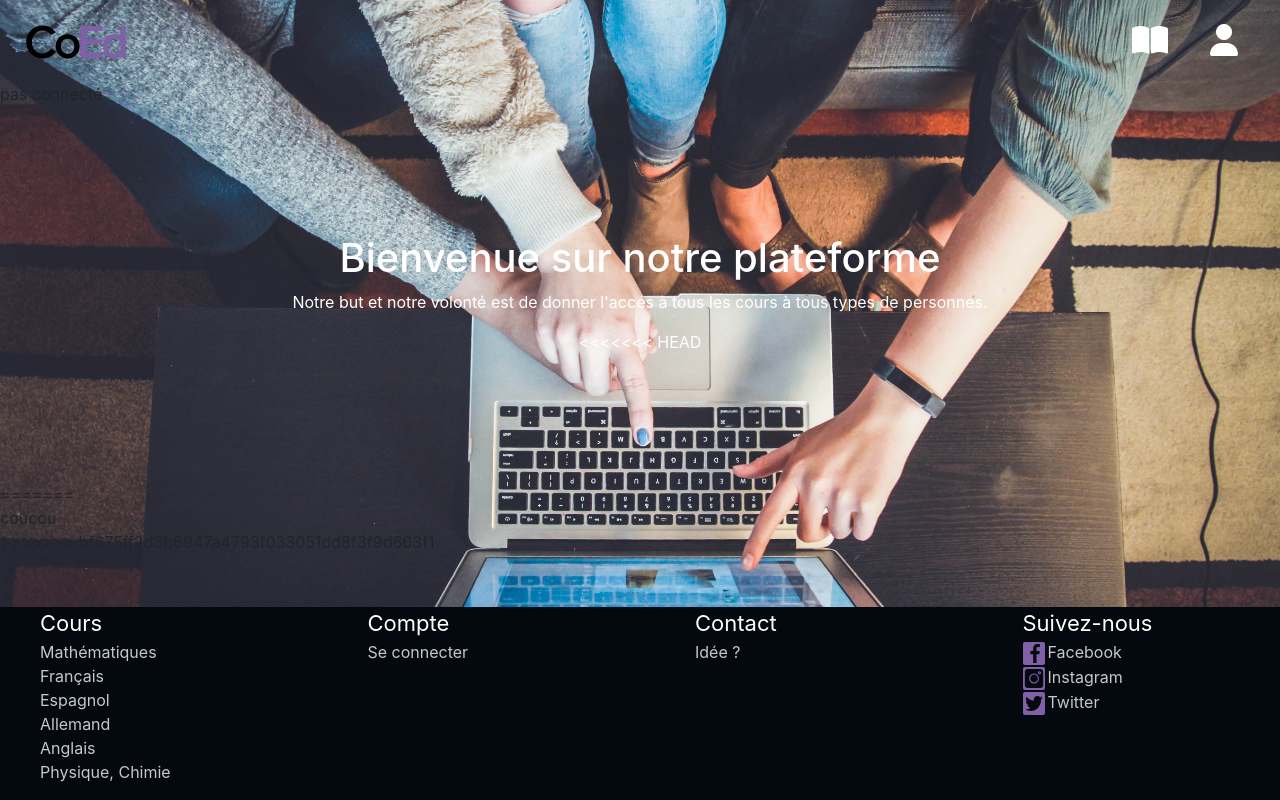
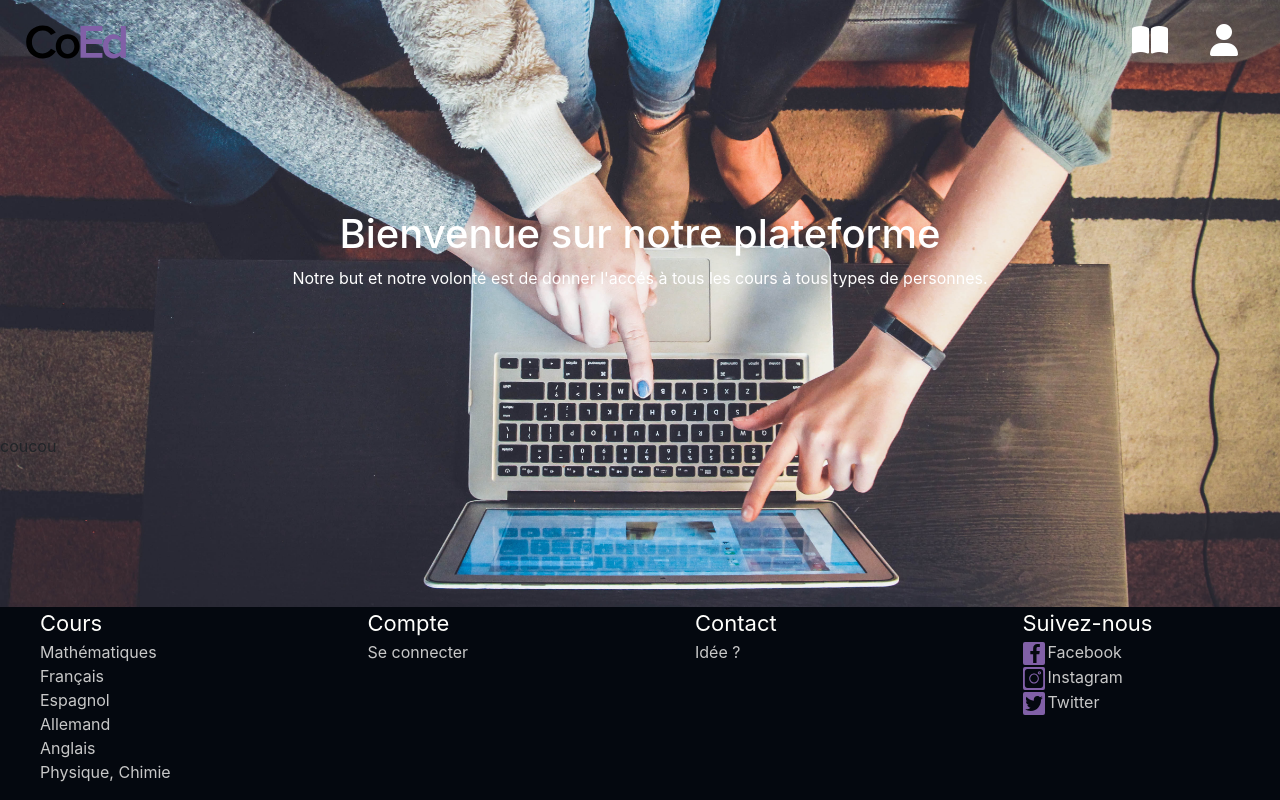
Before and after one commit to YRLJ/WEBPJT, a PHP site: page / in a window 1280 px wide. Run offline with PHP 8.4, Linux system fonts and the light colour scheme; some libraries are stand-ins or nearby versions.

Commit message:
Update accueil.php

```diff
--- a/views/accueil.php
+++ b/views/accueil.php
@@ -12,23 +12,14 @@
 
 <body>
 
-
-    <?php if (isset($_SESSION['type']) && ($_SESSION['type'] == "admin" || $_SESSION['type'] == "user")) {
-        echo "connecté";
-    } else {
-        echo "pas connecté";
-        echo "<div class=\"titre\">
+    <div class="titre">
         <h1>Bienvenue sur notre plateforme</h1>
         <p>Notre but et notre volonté est de donner l'accés à tous les cours à tous types de personnes.</p>
-<<<<<<< HEAD
-    </div>";
-    }
-    ?>
-
-=======
     </div>
     <div>coucou</div>
->>>>>>> bf675ff2d3b6947a4793f033051dd8f3f9d663f1
+
+
+
 
 
 </body>
```
